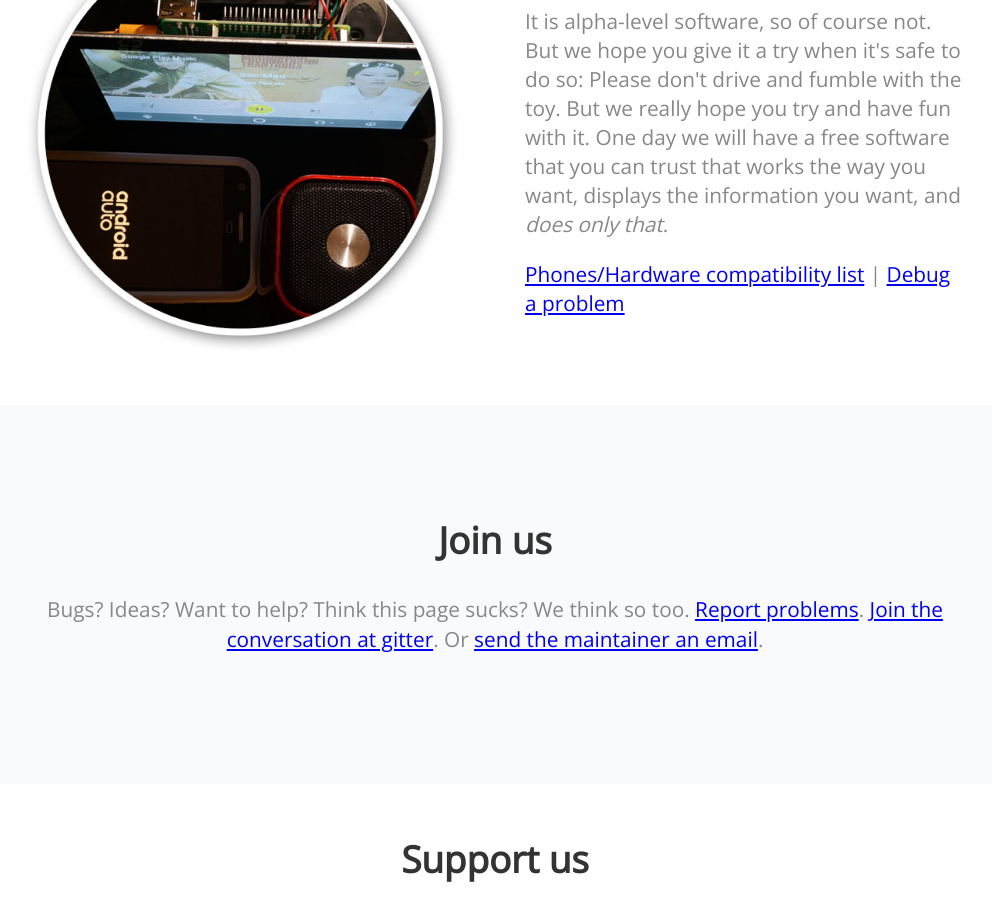
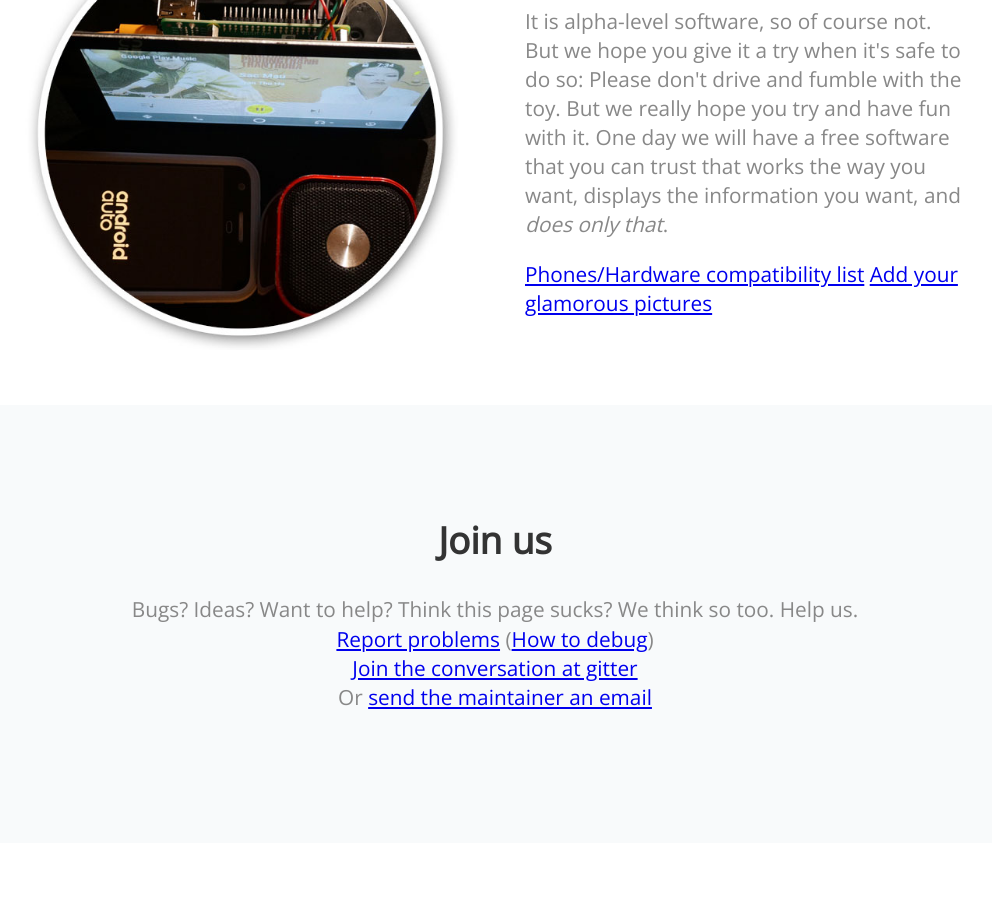
Before and after one commit to opencardev/getcrankshaft.github.io, a Jekyll site: the page built from index.html, in a window 1280 px wide and 900 px high, scrolled down 1497 px. Shown: the whole window, without its empty margins (145-1137 px from the left). Built offline with Jekyll 4.4.1, drawn with Linux system fonts in a browser that asks for light colours.

Commit message:
[site] add links to Google photos

```diff
--- a/index.html
+++ b/index.html
@@ -53,7 +53,7 @@ title: Crankshaft = Raspberry Pi 💖 Android Auto
 			<h2 class="editable">Can I trust it to work?</h2>
 
 			<p class="editable">It is alpha-level software, so of course not. But we hope you give it a try when it's safe to do so: Please don't drive and fumble with the toy. But we really hope you try and have fun with it. One day we will have a free software that you can trust that works the way you want, displays the information you want, and <em>does only that</em>.</p>
-			<p><a href="https://github.com/htruong/crankshaft/issues/2" target="_blank">Phones/Hardware compatibility list</a> | <a href="https://github.com/htruong/crankshaft#want-to-report-a-problem" target="_blank">Debug a problem</a></p>
+			<p><a href="https://github.com/htruong/crankshaft/issues/2" target="_blank">Phones/Hardware compatibility list</a> <a href="https://photos.app.goo.gl/81hQ6wTuLFNGmRHh2" target="_blank">Add your glamorous pictures</a></p>
 		</div>
 	</div>
 </div>
@@ -61,7 +61,10 @@ title: Crankshaft = Raspberry Pi 💖 Android Auto
 <div class="darker">
 	<div class="container">
 		<h2 class="editable">Join us</h2>
-		<p class="editable" style="text-align: center;">Bugs? Ideas? Want to help? Think this page sucks? We think so too. <a href="https://github.com/htruong/crankshaft/issues">Report problems</a>. <a href="https://gitter.im/openauto_androidauto/Lobby">Join the conversation at gitter</a>. Or <a href="mailto:webreg@tnhh.net">send the maintainer an email</a>.</p>
+		<p class="editable" style="text-align: center;">Bugs? Ideas? Want to help? Think this page sucks? We think so too. Help us.<br />
+			<a href="https://github.com/htruong/crankshaft/issues">Report problems</a> (<a href="https://github.com/htruong/crankshaft#want-to-report-a-problem" target="_blank">How to debug</a>) <br />
+			<a href="https://gitter.im/openauto_androidauto/Lobby">Join the conversation at gitter</a><br />
+			Or <a href="mailto:webreg@tnhh.net">send the maintainer an email</a></p>
 	</div>
 </div>
 
```
